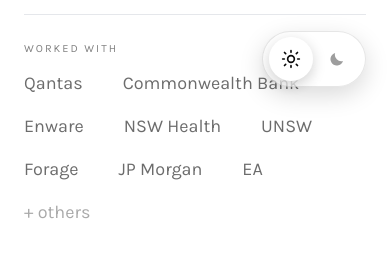
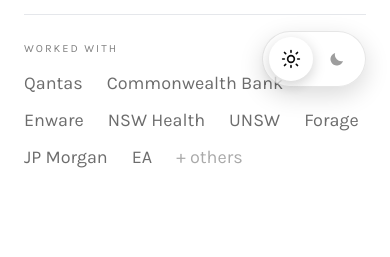
Before and after one commit to fosh111/portfolio-2026, a Next.js app: page / in a window 390 px wide. Shown: the part 733-990 px from the top of the page. After the commit the page ends 968 px from the top, so only its background shows below. Built offline with nearby package versions, Linux system fonts and the light colour scheme; no server answers.

Commit message:
Add files via upload

```diff
--- a/app/page.tsx
+++ b/app/page.tsx
@@ -33,7 +33,7 @@
 
         <Reveal className="mt-4 border-t border-line-soft pt-7">
           <p className="eyebrow text-muted">worked with</p>
-          <div className="mt-4 flex flex-wrap items-center gap-x-10 gap-y-4">
+          <div className="mt-4 flex flex-wrap items-center gap-x-6 gap-y-2.5 sm:gap-x-10 sm:gap-y-4">
             {WORKED_WITH.map((name) => (
               <span
                 key={name}
```
